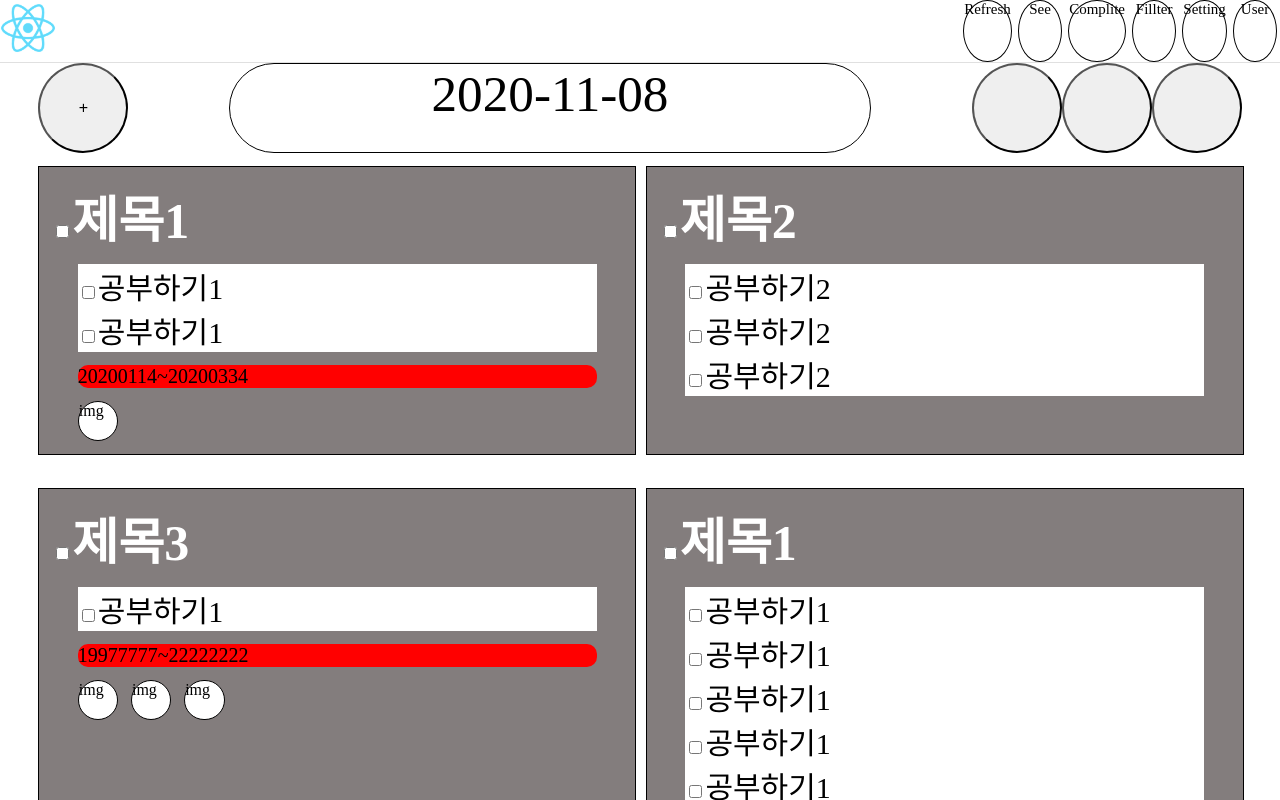
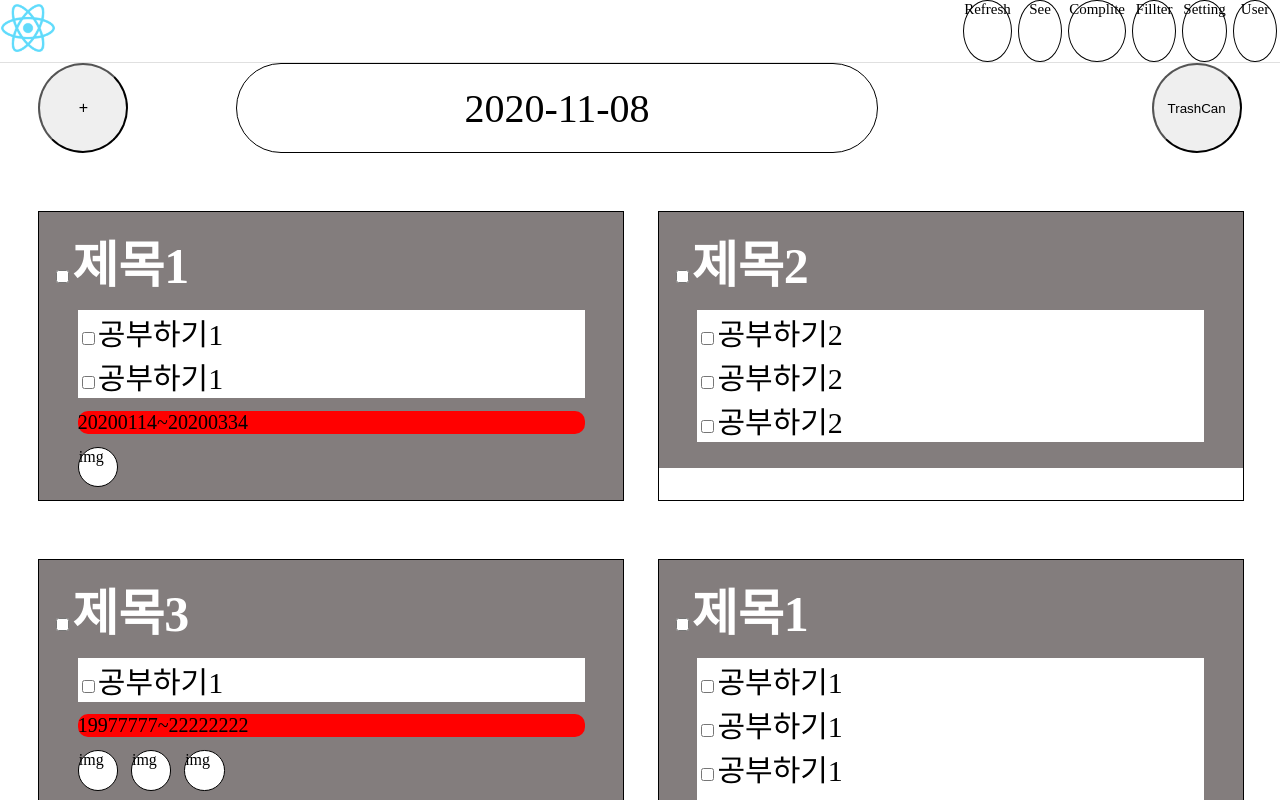
Before and after one commit to limsoo5788/ss_react, a React (Create React App) app: page / in a window 1280 px wide. Shown: the top 800 px of the page. Built offline with nearby package versions, Linux system fonts and the light colour scheme; the HTML template or start-up script is replaced by a standard one.

Commit message:
쓰레기통 작업, 체크박스를 둥글게 하기위한 시도 전
시간 중앙정렬 완료, 쓰레기통 버튼 활성화/비활성화, 하단바 넘어오는거 사라짐, 쓰레기통 눌렀을때 체크박스 표시/비표시

```diff
--- a/src/css/onlogin.css
+++ b/src/css/onlogin.css
@@ -26,8 +26,16 @@
     position: relative;
 }
 .nowTime{
-    font-size: 4vw;
-    top: 0; bottom:0; margin-top:auto; margin-bottom:auto;
+    display: table;
+    width: 100%;
+    height: 100%;
+    margin: 0 auto;
+}
+.nowTime span{
+    display: table-cell;
+    text-align: center;
+    vertical-align: middle;
+    font-size: 5vmin;
 }
 .MemoDeleteBorder{
     width: auto;
@@ -46,8 +54,8 @@
 .MainBottom{
     width: 100%;
     display: grid;
-    gap: 1%;
-    grid-template-columns: repeat(auto-fill, minmax(400px,1fr));
+    grid-column-gap: 3%;
+    grid-template-columns: repeat(auto-fill, minmax(390px,1fr));
     grid-auto-rows: auto;
     grid-auto-flow: dense;
 }
@@ -55,12 +63,19 @@
     border: black 1px solid;
     width: 100%;
     height: auto;
-    margin: 1vw auto;
+    margin: 0 auto;
+    margin-top: 10%;
     display: flex;
+    flex-flow: column;
+}
+.MemoDeleteButton{
+    position: absolute;
+    z-index: 1;
+    transform: scale(3.0);
+    border-radius: 50%;
 }
 .DataManagement{
     background-color: #837D7D;
-    width: 100%;
     padding: 1vw;
     height: auto;
 }
--- a/src/css/popover.css
+++ b/src/css/popover.css
@@ -4,7 +4,7 @@
     border: 3px solid rgb(224, 224, 224);
     background-color: rgb(224, 224, 224);
     position: absolute;
-    z-index: 1;
+    z-index: 99;
 }
 .PopOverContents {
     width: 100%;
--- a/src/main/onlogin.js
+++ b/src/main/onlogin.js
@@ -6,11 +6,10 @@ import moment from 'moment';
 
 function OnLogin(props) {
     let contents = null;
-    const delete_memo_id = { dmi: null };
     const [box_visible, setbox_visible] = useState(false);
     return (
         <div className="Onlogin">
-            <MainTop setbox_visible={setbox_visible} />
+            <MainTop setbox_visible={setbox_visible} box_visible={box_visible} />
             <MainBottom box_visible={box_visible} />
         </div>
     )
@@ -21,7 +20,7 @@ const MainTop = (props) => {
         <div className="MainTop">
             <AddBtn />
             <DateView />
-            <MemoDeleteBorder setbox_visible={props.setbox_visible} />
+            <MemoDeleteBorder setbox_visible={props.setbox_visible} box_visible={props.box_visible} />
         </div>
     )
 }
@@ -36,51 +35,79 @@ const AddBtn = () => {
 const DateView = () => {
     return (
         <div className="DateView">
-            <DateViewclock/>
+            <DateViewclock />
         </div>
     )
 }
 const DateViewclock = () => {
     const nowTime = moment().format('YYYY-MM-DD');
     return (
-        <div className="nowTime">{nowTime}</div>
+        <div className="nowTime">
+            <span>{nowTime}</span>
+        </div>
     )
 }
 const MemoDeleteBorder = (props) => {
-    //props.setbox_visible
+    //props.setbox_visible props.box_visible
     return (
         <div className="MemoDeleteBorder">
-            <MemoTrashCan />
-            <MemoDelete />
-            <NoMemoDelete />
+            <MemoTrashCan setbox_visible={props.setbox_visible} box_visible={props.box_visible} />
+            <MemoDelete setbox_visible={props.setbox_visible} box_visible={props.box_visible} />
+            <NoMemoDelete setbox_visible={props.setbox_visible} box_visible={props.box_visible} />
         </div>
     )
 }
-const MemoTrashCan = () => {
+const MemoTrashCan = (props) => {
+    //props.setbox_visible props.box_visible}
+    const TrashCanOnclick = () => {
+        props.box_visible?props.setbox_visible(false):props.setbox_visible(true);
+    }
+
     return (
-        <button className="MemoTrashCan">
+        <>
+        {props.box_visible ?
+        null :
+        (<button className="MemoTrashCan" onClick={TrashCanOnclick}>
+            TrashCan
+        </button>)}
+        </>
 
-        </button>
     )
 }
-const MemoDelete = () => {
+const MemoDelete = (props) => {
+    //props.setbox_visible props.box_visible}
+    const MemoDeleteOnclick = () => {
+        props.box_visible?props.setbox_visible(false):props.setbox_visible(true)
+        // document.getElementsByClassName("클레스네임").map((each)=>{return()})
+    }
     return (
-        <button className="MemoDelete">
-
-        </button>
+        <>
+        {props.box_visible ?
+        (<button className="MemoDelete" onClick={MemoDeleteOnclick}>
+            Delete
+        </button>)
+        : null
+        }
+        </>
     )
 }
-const NoMemoDelete = () => {
+const NoMemoDelete = (props) => {
+    //props.setbox_visible props.box_visible}
+    const NoMemoDeleteOnclick = () => {
+        props.box_visible?props.setbox_visible(false):props.setbox_visible(true);
+    }
     return (
-        <button className="NoMemoDelete">
+        <>
+        {props.box_visible ?
+        (<button className="NoMemoDelete" onClick={NoMemoDeleteOnclick}>
+            Cancle
+        </button>)
+        : null
+        }
+        </>
 
-        </button>
     )
 }
-
-
-
-
 const MainBottom = (props) => {
     //props = box_visible
     const [memos, setMemos] = useState(
@@ -110,12 +137,14 @@ const MainBottom = (props) => {
                     alarm: {
                         //세팅부분을 배열말고 bit 처럼 표현해도 되지않을까?
                         //011010 이러면 트위터 페북 카톡 같은 방식으로
-                        setting: [false,false,false,false,false,false,false,true],
+                        setting: [false, false, false, false, false, false, false, true],
                         time: ["20190205123522"]
                     },
-                    sharing:[
-                        {email: "",
-                        level: 0}
+                    sharing: [
+                        {
+                            email: "",
+                            level: 0
+                        }
                     ],
                     commented: ""
                 }
@@ -152,7 +181,7 @@ const MainBottom = (props) => {
                         setting: [],
                         time: []
                     },
-                    sharing:[
+                    sharing: [
                     ],
                     commented: ""
                 }
@@ -178,12 +207,14 @@ const MainBottom = (props) => {
                     alarm: {
                         //세팅부분을 배열말고 bit 처럼 표현해도 되지않을까?
                         //011010 이러면 트위터 페북 카톡 같은 방식으로
-                        setting: [false,false,true,false,true,false,false,true],
+                        setting: [false, false, true, false, true, false, false, true],
                         time: ["20190205123522", "1331313131353515"]
                     },
-                    sharing:[
-                        {email: "",
-                        level: 0}
+                    sharing: [
+                        {
+                            email: "",
+                            level: 0
+                        }
                     ],
                     commented: ""
                 }
@@ -225,27 +256,136 @@ const MainBottom = (props) => {
                     alarm: {
                         //세팅부분을 배열말고 bit 처럼 표현해도 되지않을까?
                         //011010 이러면 트위터 페북 카톡 같은 방식으로
-                        setting: [true,true,false,true,false,false,false,true],
+                        setting: [true, true, false, true, false, false, false, true],
                         time: ["20190205123522"]
                     },
-                    sharing:[
-                        {email: "",
-                        level: 0}
+                    sharing: [
+                        {
+                            email: "",
+                            level: 0
+                        }
+                    ],
+                    commented: ""
+                }
+            },
+            {
+                titleandbody: {
+                    title: {
+                        checked: false,
+                        title: "제목1",
+                    },
+                    contents: [
+                        {
+                            level: 0,
+                            name: "공부하기1"
+                        },
+                        {
+                            level: 0,
+                            name: "공부하기1"
+                        },
+                        {
+                            level: 0,
+                            name: "공부하기1"
+                        },
+                        {
+                            level: 0,
+                            name: "공부하기1"
+                        },
+                        {
+                            level: 0,
+                            name: "공부하기1"
+                        },
+                    ]
+                },
+                date: {
+                    start: "20200114",
+                    end: "20200334"
+                },
+                detail: {
+                    alarm: {
+                        //세팅부분을 배열말고 bit 처럼 표현해도 되지않을까?
+                        //011010 이러면 트위터 페북 카톡 같은 방식으로
+                        setting: [true, true, false, true, false, false, false, true],
+                        time: ["20190205123522"]
+                    },
+                    sharing: [
+                        {
+                            email: "",
+                            level: 0
+                        }
+                    ],
+                    commented: ""
+                }
+            },
+            {
+                titleandbody: {
+                    title: {
+                        checked: false,
+                        title: "제목1",
+                    },
+                    contents: [
+                        {
+                            level: 0,
+                            name: "공부하기1"
+                        },
+                        {
+                            level: 0,
+                            name: "공부하기1"
+                        },
+                        {
+                            level: 0,
+                            name: "공부하기1"
+                        },
+                        {
+                            level: 0,
+                            name: "공부하기1"
+                        },
+                        {
+                            level: 0,
+                            name: "공부하기1"
+                        },
+                    ]
+                },
+                date: {
+                    start: "20200114",
+                    end: "20200334"
+                },
+                detail: {
+                    alarm: {
+                        //세팅부분을 배열말고 bit 처럼 표현해도 되지않을까?
+                        //011010 이러면 트위터 페북 카톡 같은 방식으로
+                        setting: [true, true, false, true, false, false, false, true],
+                        time: ["20190205123522"]
+                    },
+                    sharing: [
+                        {
+                            email: "",
+                            level: 0
+                        }
                     ],
                     commented: ""
                 }
             },
         ]
     );
+    const MemoDeleteButton = () => {
+            return (
+                <input type="checkbox" className="MemoDeleteButton"/>
+            )
+    }
     return (
         // file:///D:/Util/Git/folder/htmltest/index.html
         // https://hello-bryan.tistory.com/114
         // 이거 넣어도 이쁠듯: https://stackoverflow.com/questions/57555389/change-height-of-element-in-css-grid-without-pushing-sibling-elements
+
         <>
             <div className="MainBottom">
                 {
                     memos.map((memo, num) => (
-                        <Memo key={num} memo={memo} />
+                        <div className="Memo">
+                            {props.box_visible? <MemoDeleteButton/>:null}
+                            <DataManagement key={num} memo={memo} />
+                        </div>
                     )
                     )
                 }
@@ -254,27 +394,19 @@ const MainBottom = (props) => {
         </>
     )
 }
-// style={{height: props.height}}
-const Memo = ({memo}) => {
-    return (
-        <div className="Memo" >
-            <DataManagement memo={memo} />
-        </div>
-    )
-}
-const DataManagement = ({memo}) => {
+const DataManagement = ({ memo }) => {
     const isdate = Boolean(memo.date.start) && Boolean(memo.date.end)
-    const isdetail = Boolean(memo.detail.alarm.time.length>0) || Boolean(memo.detail.sharing.length>0)
+    const isdetail = Boolean(memo.detail.alarm.time.length > 0) || Boolean(memo.detail.sharing.length > 0)
 
     return (
         <div className="DataManagement">
             <DMTitleandBody titleandbody={memo.titleandbody} />
-            {isdate? <DMTime date={memo.date}/>:null}
-            {isdetail? <DMOption detail={memo.detail}/>:null}
+            {isdate ? <DMTime date={memo.date} /> : null}
+            {isdetail ? <DMOption detail={memo.detail} /> : null}
         </div>
     )
 }
-const DMTitleandBody = ({titleandbody}) => {
+const DMTitleandBody = ({ titleandbody }) => {
     return (
         <div className="DMTitleandBody" >
             <DMTitle title={titleandbody.title} />
@@ -282,7 +414,7 @@ const DMTitleandBody = ({titleandbody}) => {
         </div>
     )
 }
-const DMTitle = ({title}) => {
+const DMTitle = ({ title }) => {
     return (
         <div className="DMTitle" >
             <input type="checkbox" className="DMTitleCheckbox" />
@@ -290,7 +422,7 @@ const DMTitle = ({title}) => {
         </div>
     )
 }
-const DMBody = ({contents}) => {
+const DMBody = ({ contents }) => {
     return (
         <div className="DMBody" >
             {
@@ -302,7 +434,7 @@ const DMBody = ({contents}) => {
         </div>
     )
 }
-const DMname = ({name}) => {
+const DMname = ({ name }) => {
     const [checkbox, setCheckbox] = useState(name.level)
     return (
         <div className="DMname" >
@@ -312,14 +444,14 @@ const DMname = ({name}) => {
     )
 }
 
-const DMTime = ({date}) => {
+const DMTime = ({ date }) => {
     return (
         <div className="DMTime">
             <a>{date.start}~{date.end}</a>
         </div>
     )
 }
-const DMOption = ({detail}) => {
+const DMOption = ({ detail }) => {
     // detail: {
     //     alarm: {
     //         //세팅부분을 배열말고 bit 처럼 표현해도 되지않을까?
@@ -350,59 +482,59 @@ const DMOption = ({detail}) => {
     //     )
     //     )
     // }
-    const getAlarmimg = (num) =>{
-        if(num===0){
+    const getAlarmimg = (num) => {
+        if (num === 0) {
             //email
-            return(
-                    {/* 해당 아이콘 이미지 */}
+            return (
+                {/* 해당 아이콘 이미지 */ }
             )
-        }else if(num ===1){
+        } else if (num === 1) {
             //kakao
-            return(
-                    {/* 해당 아이콘 이미지 */}
+            return (
+                {/* 해당 아이콘 이미지 */ }
             )
-        }else if(num ===2){
+        } else if (num === 2) {
             //line
-            return(
-                    {/* 해당 아이콘 이미지 */}
+            return (
+                {/* 해당 아이콘 이미지 */ }
             )
-        }else if(num ===3){
+        } else if (num === 3) {
             //f_message
-            return(
-                    {/* 해당 아이콘 이미지 */}
+            return (
+                {/* 해당 아이콘 이미지 */ }
             )
-        }else if(num ===4){
+        } else if (num === 4) {
             //instar_dm
-            return(
-                    {/* 해당 아이콘 이미지 */}
+            return (
+                {/* 해당 아이콘 이미지 */ }
             )
-        }else if(num ===5){
+        } else if (num === 5) {
             //twitter_dm
-            return(
-                    {/* 해당 아이콘 이미지 */}
+            return (
+                {/* 해당 아이콘 이미지 */ }
             )
-        }else if(num ===6){
+        } else if (num === 6) {
             //sms
-            return(
-                    {/* 해당 아이콘 이미지 */}
+            return (
+                {/* 해당 아이콘 이미지 */ }
             )
-        }else if(num ===7){
+        } else if (num === 7) {
             //default
-            return(
-                    {/* 해당 아이콘 이미지 */}
+            return (
+                {/* 해당 아이콘 이미지 */ }
             )
-        }else{
+        } else {
             //error
         }
     }
     const alarmOnclick = () => {
 
     }
-    const alarms = Boolean(detail.alarm.time.length>0)?
-    detail.alarm.setting.map((name, num)=>(
-        Boolean(name)? <div key={num} className="alarmbutton" onClick={alarmOnclick}>img</div> : null
-    ))
-    :null
+    const alarms = Boolean(detail.alarm.time.length > 0) ?
+        detail.alarm.setting.map((name, num) => (
+            Boolean(name) ? <div key={num} className="alarmbutton" onClick={alarmOnclick}>img</div> : null
+        ))
+        : null
     return (
         <div className="DMOption">
             {alarms}
```
